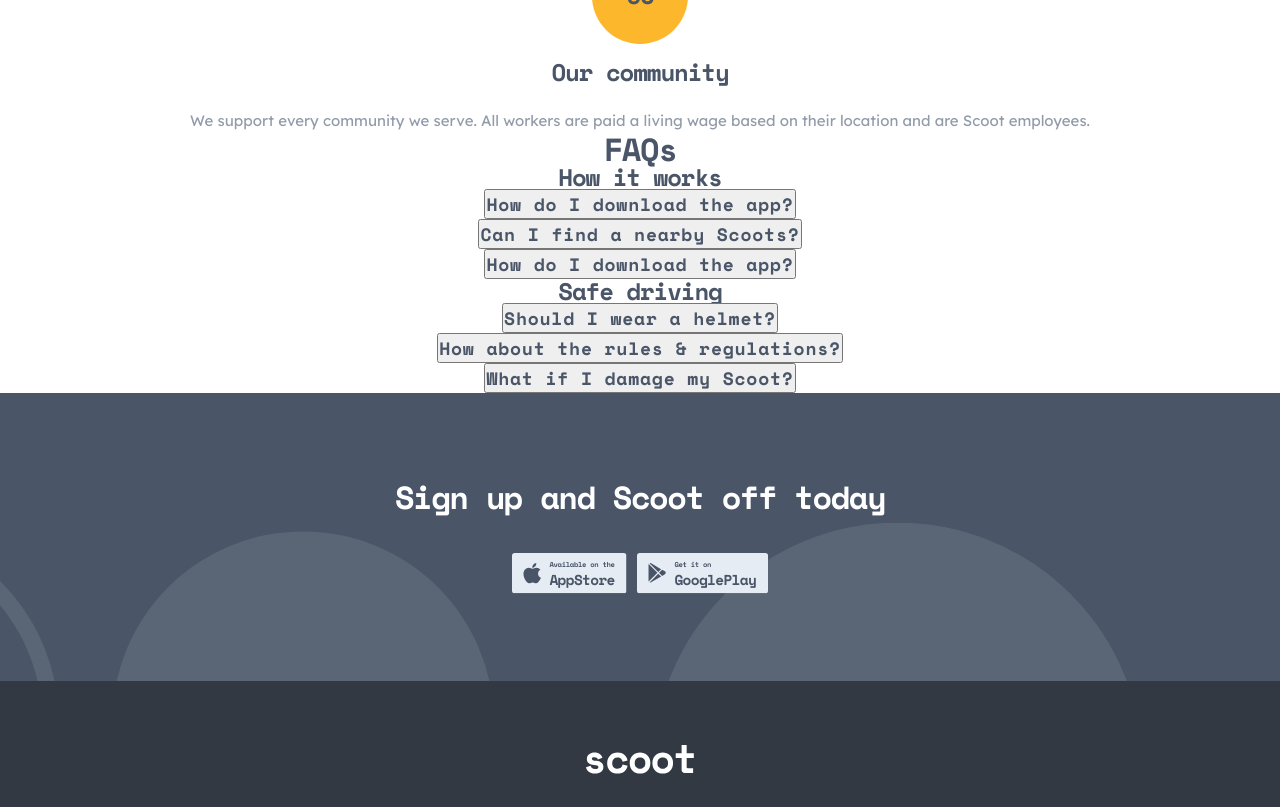
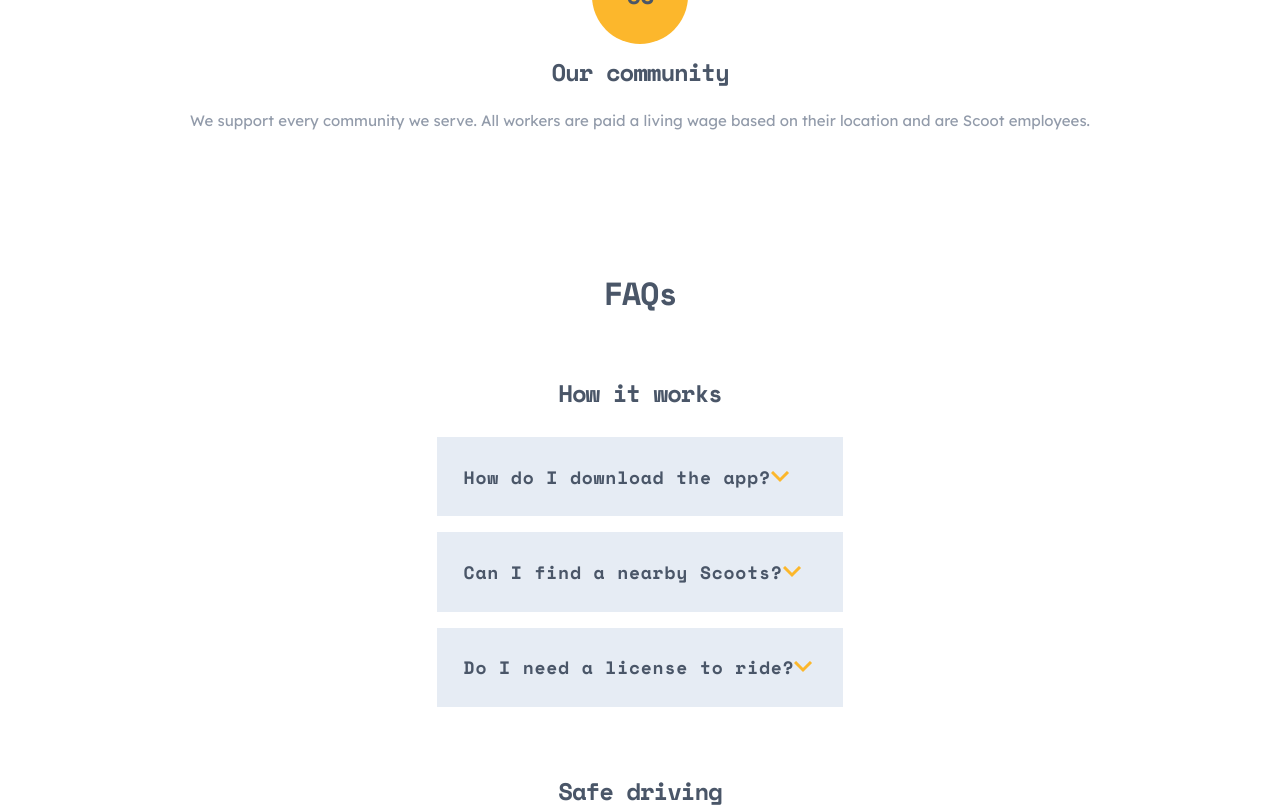
Before and after one commit to xaviguasch/scoot-multipage-website-app-frontendmentor-prac, a React (Create React App) app: page /about in a window 1280 px wide. Shown: the part 2940-3747 px from the top of the page. Built offline with nearby package versions, Linux system fonts and the light colour scheme.

Commit message:
finished styling About page

```diff
--- a/package.json
+++ b/package.json
@@ -3,6 +3,9 @@
   "version": "0.1.0",
   "private": true,
   "dependencies": {
+    "@fortawesome/fontawesome-svg-core": "^1.3.0",
+    "@fortawesome/free-solid-svg-icons": "^6.0.0",
+    "@fortawesome/react-fontawesome": "^0.1.17",
     "@testing-library/jest-dom": "^5.16.1",
     "@testing-library/react": "^12.1.2",
     "@testing-library/user-event": "^13.5.0",
--- a/public/index.html
+++ b/public/index.html
@@ -5,10 +5,7 @@
     <link rel="icon" href="%PUBLIC_URL%/favicon.ico" />
     <meta name="viewport" content="width=device-width, initial-scale=1" />
     <meta name="theme-color" content="#000000" />
-    <meta
-      name="description"
-      content="Web site created using create-react-app"
-    />
+    <meta name="description" content="Web site created using create-react-app" />
     <link rel="apple-touch-icon" href="%PUBLIC_URL%/logo192.png" />
     <!--
       manifest.json provides metadata used when your web app is installed on a
@@ -24,6 +21,7 @@
       work correctly both with client-side routing and a non-root public URL.
       Learn how to configure a non-root public URL by running `npm run build`.
     -->
+
     <title>React App</title>
   </head>
   <body>
--- a/src/components/About.css
+++ b/src/components/About.css
@@ -1,4 +1,5 @@
 .About {
+  padding-bottom: 7.5em;
 }
 
 .banner {
@@ -76,3 +77,34 @@
 .card__copy-container .text {
   margin-top: 1.625em;
 }
+
+/* Main D */
+.main__d {
+  margin-top: 9em;
+
+  padding: 0 2em;
+}
+
+.main__d .title--normal {
+  margin-top: 3em;
+}
+
+.faq-group {
+  display: flex;
+  flex-direction: column;
+  justify-content: center;
+  align-items: center;
+  gap: 2em;
+}
+
+.faq-group__questions {
+  /* width: 100%; */
+}
+
+.questions-list {
+  list-style: none;
+}
+
+.questions-list li:not(:first-child) {
+  margin-top: 1em;
+}
--- a/src/components/About.js
+++ b/src/components/About.js
@@ -41,7 +41,7 @@
     },
     {
       id: 'qh3',
-      question: 'How do I download the app?',
+      question: 'Do I need a license to ride?',
       answer:
         'Yup! We provide information inside the app regarding local laws and the license you need to be able to ride our Scoots.',
     },
--- a/src/components/QuestAndAns.css
+++ b/src/components/QuestAndAns.css
@@ -1,7 +1,40 @@
+.QuestAndAns {
+  width: 100%;
+
+  text-align: left;
+
+  padding: 2em 1.85em 2em 2em;
+
+  cursor: pointer;
+
+  background: var(--clr-light-grey);
+
+  border: unset;
+}
+
+.QuestAndAns:hover,
+.QuestAndAns:active {
+  background: var(--clr-light-yellow);
+}
+
+.q-and-a__question {
+  display: flex;
+}
+
 .q-and-a__answer {
   display: none;
 }
 
 .q-and-a__answer.active {
   display: block;
+  margin-top: 1.5em;
 }
+
+.chevron-icon {
+  width: 24px;
+  align-self: center;
+}
+
+.chevron-icon.active {
+  transform: rotate(180deg);
+}
--- a/src/components/QuestAndAns.js
+++ b/src/components/QuestAndAns.js
@@ -1,6 +1,8 @@
 import React from 'react'
 
 import './QuestAndAns.css'
+
+import { ReactComponent as ChevronIcon } from '../assets/icons/chevron.svg'
 
 const QuestAndAns = ({ question, answer, onHandleClickQuestion, id, activeAnswer }) => {
   const handleButtonClick = () => {
@@ -9,7 +11,10 @@
 
   return (
     <button className='QuestAndAns btn' onClick={handleButtonClick}>
-      <p className='q-and-a__question'>{question}</p>
+      <div className='q-and-a__question'>
+        <p>{question}</p>
+        <ChevronIcon className={`chevron-icon ${activeAnswer === id ? 'active' : ''}`} />
+      </div>
       <p className={`q-and-a__answer ${activeAnswer === id ? 'active' : ''}`}>{answer}</p>
     </button>
   )
--- a/src/index.css
+++ b/src/index.css
@@ -148,6 +148,8 @@
 .q-and-a__answer {
   font-size: var(--fs-15);
   color: var(--clr-dark-navy-text);
+  font-family: var(--ff-main);
+  line-height: 1.666;
 }
 
 .job-position {
```
Also changed, not shown: 1 other file (tests, documents, lock files or other folders).
